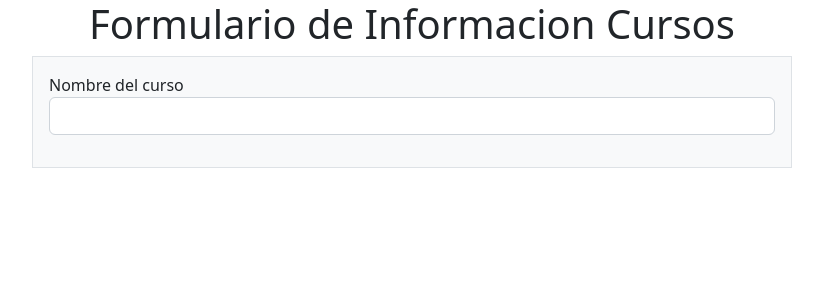
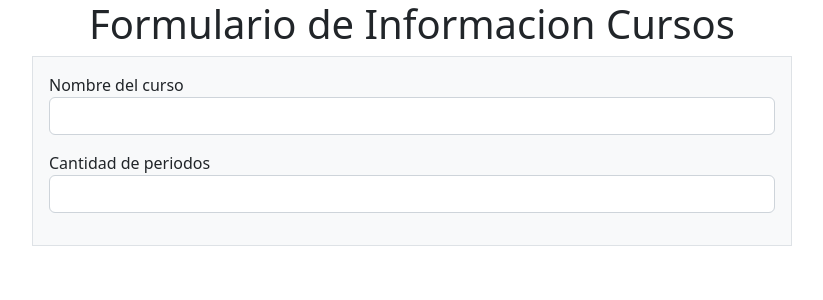
Before and after one commit to CARS1803/ParcialReyes, a PHP site: page / in a window 1280 px wide. Shown: the top 300 px of the page, without its empty margins (228-1051 px from the left). Run offline with PHP 8.4, Linux system fonts and the light colour scheme.

Commit message:
Creaacion de la segunda entrada de datos

```diff
--- a/vistas/formulario/index.php
+++ b/vistas/formulario/index.php
@@ -20,6 +20,13 @@
                         <input type="text" name="nombre_curso" id="nombre_curso" class="form-control">
                     </div>
                 </div>
+                <!-- Creaacion de la segunda entrada de datos -->
+                <div class="row mb-3">
+                    <div class="col">
+                        <label for="apellido">Cantidad de periodos</label>
+                        <input type="number" name="cantidad_periodos" id="cantidad_periodos" class="form-control">
+                    </div>
+                </div>
 
             </form>
         </div>
```
